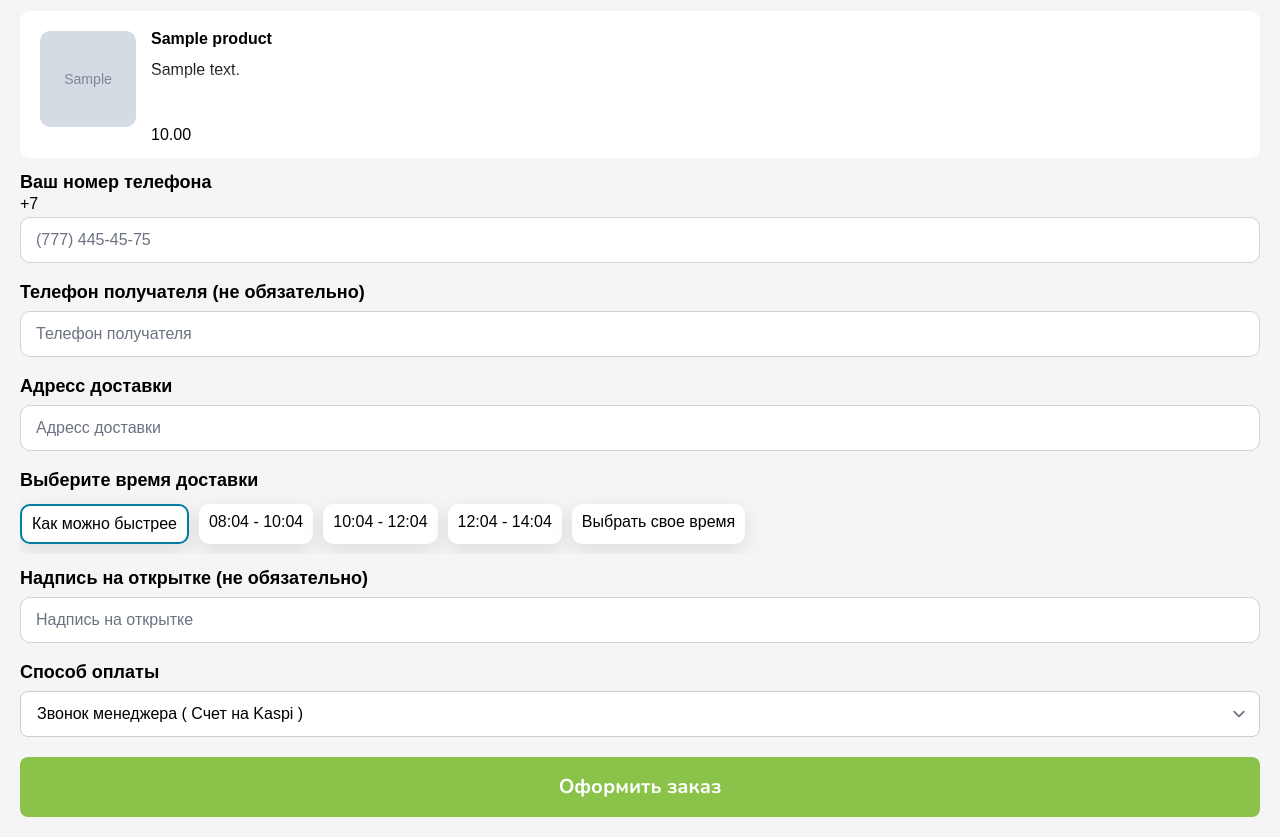
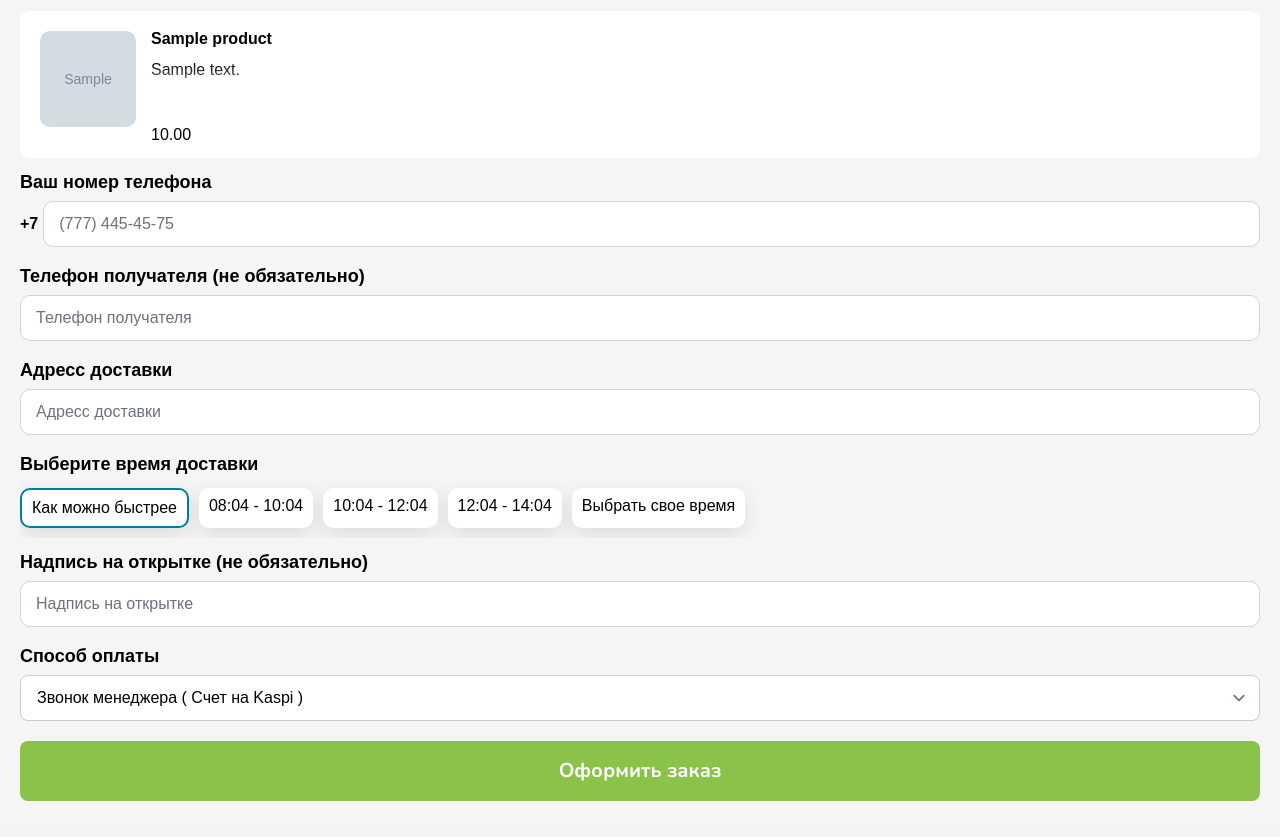
Before and after one commit to frayzz/Gulalem, a Laravel app: page /1/order in a window 1280 px wide. Shown: the part 135-972 px from the top of the page. After the commit the page ends 936 px from the top, so only its background shows below. Run offline with Laravel 12, Linux system fonts and the light colour scheme; tables that the repository leaves empty hold one stand-in row (values such as "Sample post"); grey boxes marked "Sample" are stand-in pictures; style sheets or scripts are compiled from the project's sources; some web fonts are replaced.

Commit message:
Update app.css

```diff
--- a/resources/css/app.css
+++ b/resources/css/app.css
@@ -581,6 +581,18 @@ footer p {
     background: linear-gradient(to bottom, rgba(255, 255, 255, 0), rgba(255, 255, 255, 1));
 }
 
+.phone-input-wrapper {
+    display: flex;
+    align-items: center;
+}
+.phone-prefix {
+    margin-right: 5px;
+    font-weight: bold;
+}
+.phone-input {
+    flex: 1;
+}
+
 /* Order END */
 /* Auth START */
 .auth-section {
```
